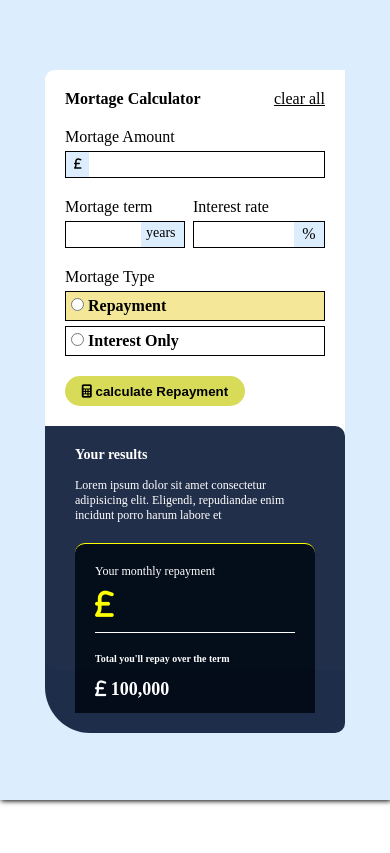
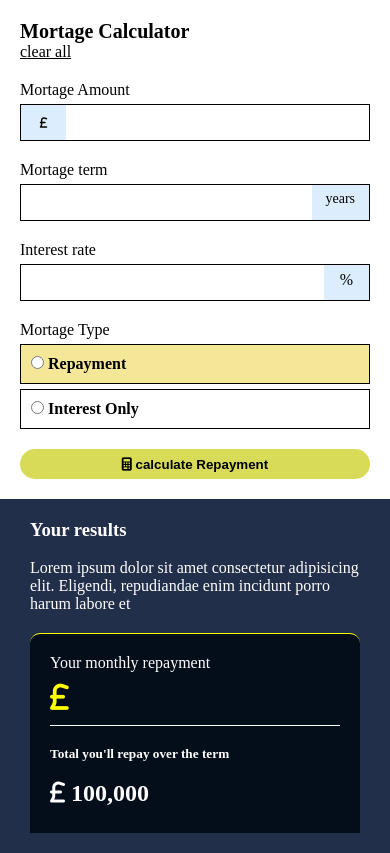
Before and after one commit to darrel-dev/project2, a plain HTML site: page index.html in a window 390 px wide. Drawn offline with Linux system fonts and the light colour scheme.

Commit message:
make changes

```diff
--- a/css/styles.css
+++ b/css/styles.css
@@ -101,8 +101,6 @@ body {
     padding: 5px;
 }
 .payment {
-    width: 200px;
-    background-color: white;
     border: black 1px solid;
     padding: 5px;
     background-color: rgb(244, 232, 152);
@@ -111,7 +109,6 @@ body {
     font-weight: bolder;
 }
 .Interest {
-    width: 200px;
     background-color: white;
     border: black 1px solid;
     padding: 5px;
@@ -163,19 +160,105 @@ button {
 .total > h5 {
     margin-top: 20px;
 }
+#result {
+    width: 150px;
+    overflow: hidden;
+}
 
-@media screen and (max-width:767px) {
-    .main-box {
-        height: 800px;
-        width: 100%;
-        margin: 0px;
-    }
+@media screen and (max-width:560px) {
     .box {
         display: flex;
         flex-direction: column;
         gap: 20px;
-        margin: auto;
-        width: 300px;
+        margin: 0px;
+        width: 100%;
         height: 600px;
+        background-color:white;
+    }
+    .first-box {
+        background-color: white;
+        width: 100%;
+        border-top-left-radius: 0px;
+        border-bottom-left-radius: 0px;
+    }
+    .amount > input {
+        padding: 10px 10px;
+        width: 100%;
+    }
+    .main-box {
+        background-color: white;
+        /* height: 800px; */
+        width: 100%;
+        margin: 0px;
+        padding-top: 20px;
+    }
+    .heading {
+        display: flex;
+        flex-direction: column;
+    }
+    .heading > h1 {
+        font-size: 20px;
+        padding: 0px 0px 0px 20px;
+
+    }
+    .heading > a {
+        padding: 0px 0px 20px 20px;
+
+    }
+    .mortage {
+        display: flex;
+        flex-direction: column;
+        row-gap: 20px;
+    }
+    .years {
+        width: 100%;
+    }
+    .years > p {
+        padding: 6px 0px 0px 0px;
+        width: 20%;
+        text-align: center;
+    }
+    .years > input {
+        width: 100%;
+        padding: 10px ;
+    }
+    .percentage {
+        width: 100%;
+    }
+    .percentage > p {
+        padding: 6px 0px 0px 0px;
+        width: 15%;
+        text-align: center;
+    }
+    .percentage > input {
+        width: 100%;
+        padding: 10px;
+    }
+    .payment {
+        width: 100%;
+        padding: 10px;
+    }
+    .Interest {
+        width: 100%;
+        padding: 10px;
+    }
+    button {
+        width: 100%;
+    }
+    .second-box {
+        width: 100%;
+        font-size: 16px;
+        padding: 20px 30px;
+        border-bottom-left-radius: 0%;
+        border-top-right-radius: 0px;
+        border-bottom-right-radius: 0px;
+    }
+    .total {
+        height: 200px;
+    }
+    .amount > i {
+        padding: 6px 0px 0px 0px;
+        width: 15%;
+        text-align: center;
+    }
 }
-}
```
